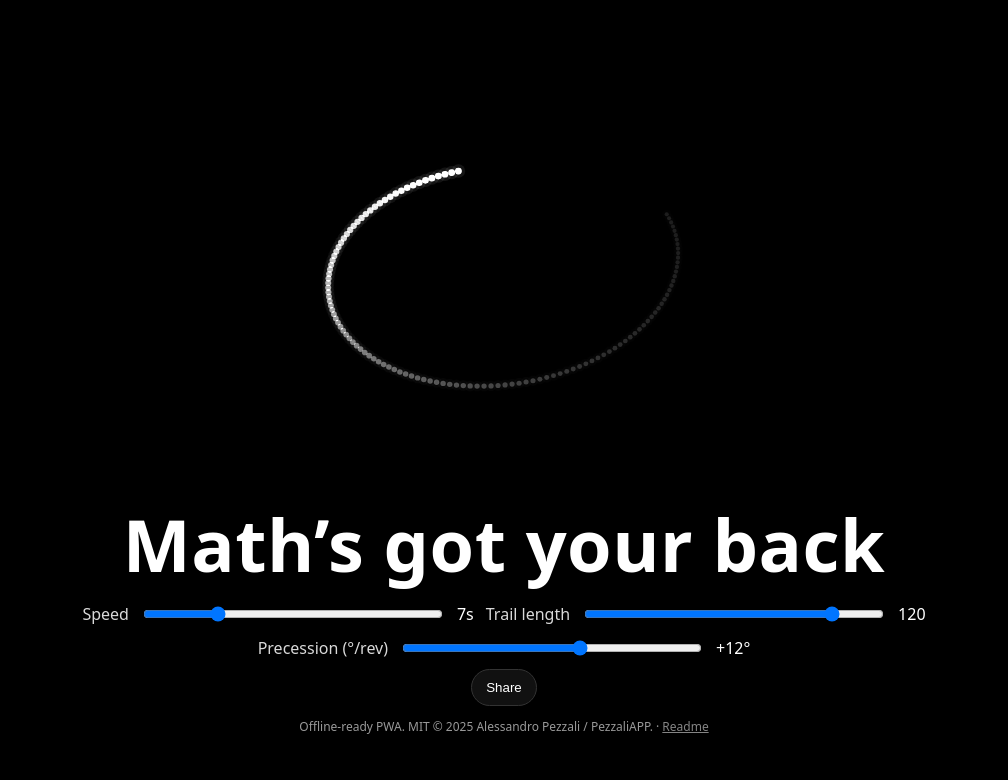
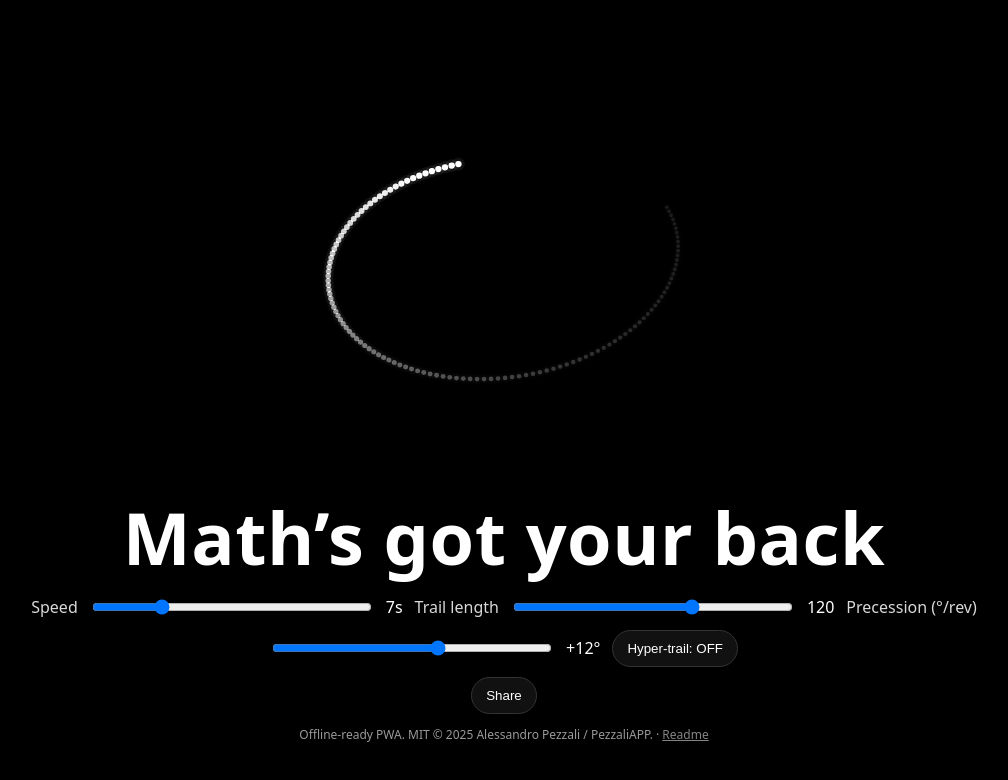
Before and after one commit to pezzaliapp/MathsGotYourBack_PWA, a plain HTML site: page index.html in a window 1280 px wide. Shown: the whole page, without its empty margins (136-1144 px from the left). Drawn offline with Linux system fonts and the light colour scheme.

Commit message:
Add files via upload

```diff
--- a/app.js
+++ b/app.js
@@ -1,4 +1,4 @@
-/* MIT © 2025 Alessandro Pezzali — MathsGotYourBack PWA (satellite + discrete trail + precession) */
+/* MIT © 2025 Alessandro Pezzali — MathsGotYourBack PWA (precession + hyper‑trail) */
 (() => {
   const shareBtn = document.getElementById('shareBtn');
   const installBtn = document.getElementById('installBtn');
@@ -8,6 +8,7 @@
   const trailVal = document.getElementById('trailVal');
   const precRange = document.getElementById('prec');
   const precVal = document.getElementById('precVal');
+  const hyperBtn = document.getElementById('hyperBtn');
 
   // Canvas
   const canvas = document.getElementById('orb');
@@ -29,9 +30,11 @@
   let speed = Number(localStorage.getItem('speed') || 7); // sec / rev
   let trailCount = Number(localStorage.getItem('trailCount') || 120);
   let precDegPerRev = Number(localStorage.getItem('precDegPerRev') || 12); // degrees per revolution
+  let hyper = (localStorage.getItem('hyper') || '0') === '1';
   speedRange.value = speed; speedVal.textContent = speed + 's';
   trailRange.value = trailCount; trailVal.textContent = trailCount;
   precRange.value = precDegPerRev; precVal.textContent = (precDegPerRev>=0?'+':'') + precDegPerRev + '°';
+  setHyper(hyper);
 
   speedRange.addEventListener('input', e => {
     speed = Number(e.target.value); speedVal.textContent = speed + 's';
@@ -46,6 +49,14 @@
     precVal.textContent = (precDegPerRev>=0?'+':'') + precDegPerRev + '°';
     localStorage.setItem('precDegPerRev', precDegPerRev);
   });
+  hyperBtn.addEventListener('click', () => setHyper(!hyper));
+
+  function setHyper(val){
+    hyper = val;
+    hyperBtn.textContent = 'Hyper‑trail: ' + (hyper ? 'ON' : 'OFF');
+    hyperBtn.setAttribute('aria-pressed', String(hyper));
+    localStorage.setItem('hyper', hyper ? '1' : '0');
+  }
 
   // Orbit (radii only; tilt handled per-sample with precession)
   function getOrbit(){
@@ -64,24 +75,27 @@
 
     const {cx, cy, rx, ry} = getOrbit();
 
-    // Clear each frame
+    // Clear
     ctx.fillStyle = '#000';
     ctx.fillRect(0,0,canvas.width,canvas.height);
 
-    // Angle step along the trail (covers ~3/4 orbita a 120 campioni)
-    const step = (Math.PI * 1.5) / Math.max(10, trailCount);
-
-    // advance
+    // Advance
     const revPerSec = 1 / Math.max(0.001, speed);
     theta += 2*Math.PI*revPerSec*dt;
 
-    // Convert precession to radians per radian of orbital angle (k)
-    const k = (precDegPerRev * Math.PI/180) / (2*Math.PI); // rad of tilt per rad of theta
+    // Precession coefficient
+    const k = (precDegPerRev * Math.PI/180) / (2*Math.PI);
 
-    // Draw from far trail to head
-    for (let i = trailCount; i >= 0; i--){
-      const ang = theta - i*step;
-      const tilt = baseTilt + k * ang; // precession here
+    // Trail step (angle spacing) and oversampling
+    const trailSamples = Math.max(10, trailCount);
+    const step = (Math.PI * 1.5) / trailSamples;
+    const oversample = hyper ? 4 : 1; // sub-steps between each trail point
+
+    // Render trail from far to near
+    for (let i = trailSamples; i >= 0; i--){
+      for (let sub = oversample-1; sub >= 0; sub--){
+        const ang = theta - i*step - (sub/oversample)*step;
+        const tilt = baseTilt + k * ang;
 
         const x = rx * Math.cos(ang);
         const y = ry * Math.sin(ang);
@@ -90,19 +104,19 @@
         const px = cx + xt;
         const py = cy + yt;
 
-      // Size/opacity taper
-      const t = i / (trailCount || 1);
-      const r = Math.max(3*dpr, Math.min(canvas.width, canvas.height) * 0.008) * (0.6 + 0.4*(1 - t));
+        // Taper based on overall distance behind head
+        const t = (i + sub/oversample) / trailSamples;
+        const r = Math.max(2.8*dpr, Math.min(canvas.width, canvas.height) * 0.0075) * (0.55 + 0.45*(1 - t));
         const alpha = (1 - t) ** 2 * 0.9 + 0.1;
 
-      // draw
         ctx.save();
         ctx.globalCompositeOperation = 'lighter';
-      ctx.fillStyle = `rgba(255,255,255,${alpha*0.08})`;
+        ctx.fillStyle = `rgba(255,255,255,${alpha*0.07})`;
         ctx.beginPath(); ctx.arc(px, py, r*2.0, 0, Math.PI*2); ctx.fill();
         ctx.fillStyle = `rgba(255,255,255,${alpha})`;
         ctx.beginPath(); ctx.arc(px, py, r, 0, Math.PI*2); ctx.fill();
         ctx.restore();
+      }
     }
 
     requestAnimationFrame(draw);
--- a/index.html
+++ b/index.html
@@ -18,7 +18,7 @@
     canvas{width:100%;height:100%;display:block;background:transparent}
     .controls{display:flex;gap:12px;justify-content:center;align-items:center;flex-wrap:wrap;margin-top:10px}
     .controls label{opacity:.85}
-    input[type=range]{width:min(42vw,300px)}
+    input[type=range]{width:min(36vw,280px)}
     .btns{display:flex;gap:10px;justify-content:center;flex-wrap:wrap;margin-top:10px}
     button{background:#111;border:1px solid #333;color:#fff;padding:10px 14px;border-radius:999px;cursor:pointer}
     button:hover{background:#171717}
@@ -38,10 +38,12 @@
       <input id="speed" type="range" min="3" max="20" value="7" step="1"><span id="speedVal">7s</span>
 
       <label for="trail">Trail length</label>
-      <input id="trail" type="range" min="10" max="140" value="120" step="10"><span id="trailVal">120</span>
+      <input id="trail" type="range" min="10" max="180" value="120" step="10"><span id="trailVal">120</span>
 
       <label for="prec">Precession (°/rev)</label>
       <input id="prec" type="range" min="-60" max="60" value="12" step="3"><span id="precVal">+12°</span>
+
+      <button id="hyperBtn" aria-pressed="false" title="Higher-fidelity trail">Hyper‑trail: OFF</button>
     </div>
 
     <div class="btns">
```
Lines whose indentation alone changed are shown as unchanged.
